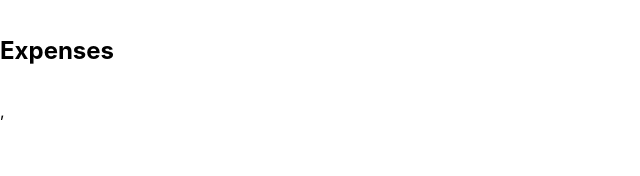
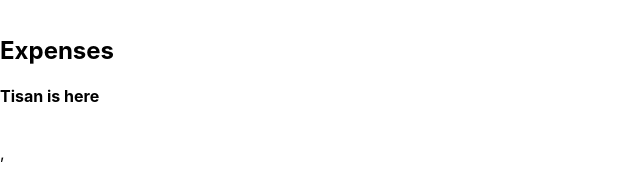
Before and after one commit to tisanbako/magnify-2-react, a React (Create React App) app: page /expenses in a window 1280 px wide. Shown: the top 176 px of the page, without its empty margins (0-640 px from the left). Built offline with nearby package versions, Linux system fonts and the light colour scheme.

Commit message:
updating expenses file

```diff
--- a/src/routes/expenses.js
+++ b/src/routes/expenses.js
@@ -2,6 +2,7 @@ export default function Expenses() {
     return (
         <main style={{ padding: "1rem 0" }}>
             <h2>Expenses</h2>
+            <h4>Tisan is here</h4>
         </main>
     );
 }
```
